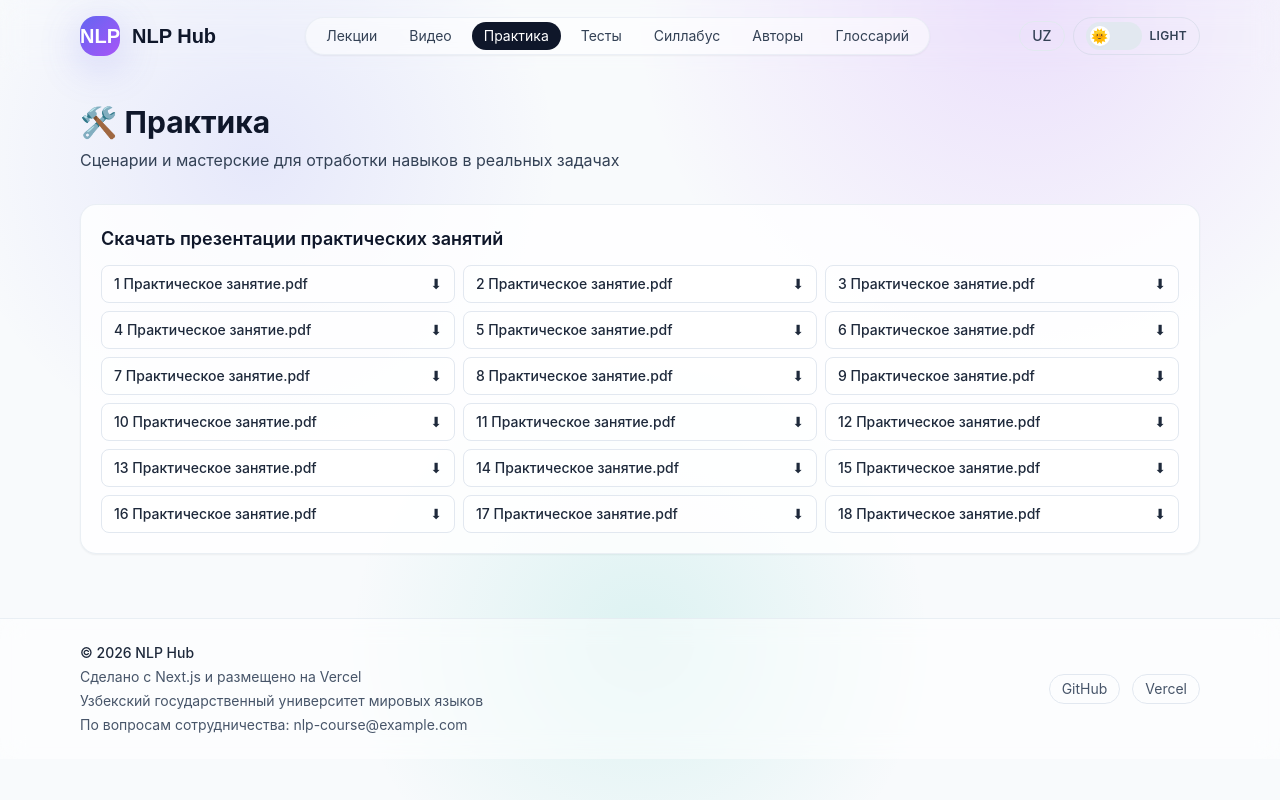
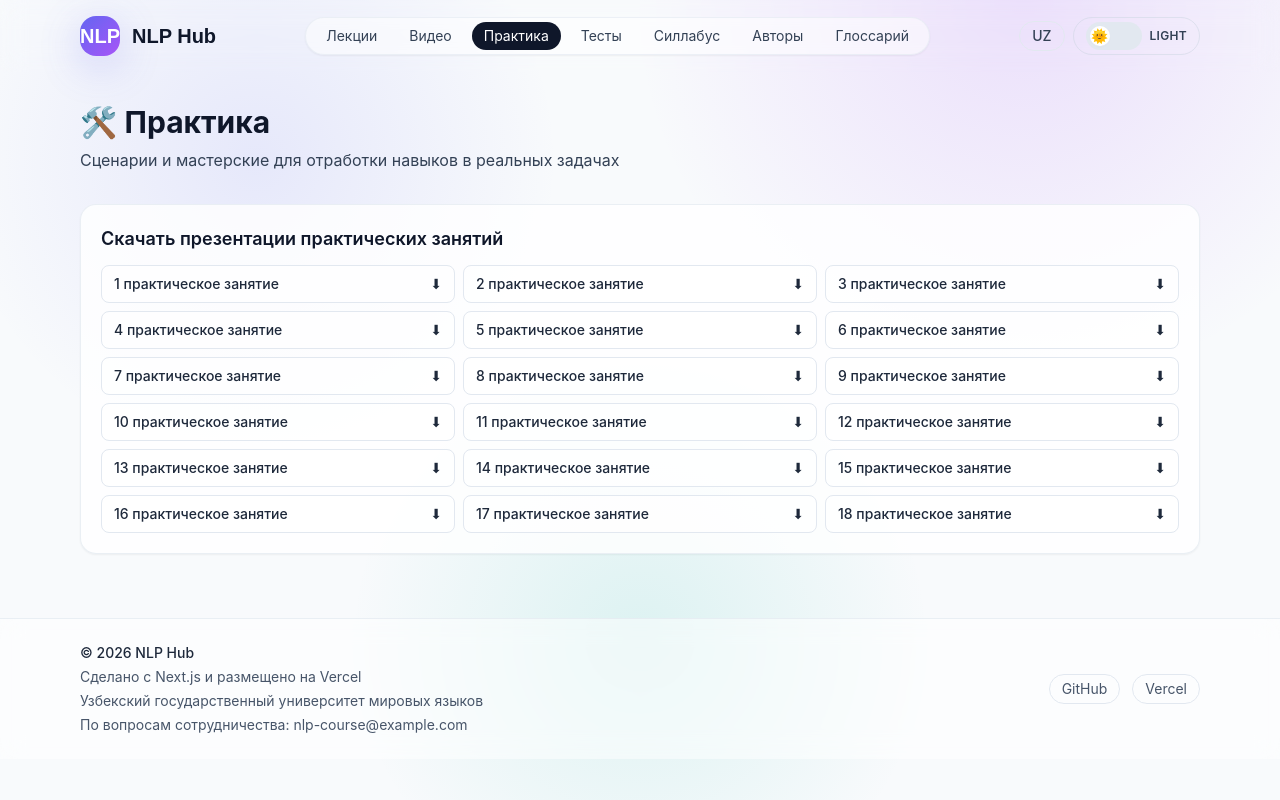
Before and after one commit to kasperskycomuz/NLP_web, a Next.js app: page /ru/practice in a window 1280 px wide. Built offline with nearby package versions, Linux system fonts and the light colour scheme.

Commit message:
testokno

```diff
--- a/app/[locale]/lectures/page.tsx
+++ b/app/[locale]/lectures/page.tsx
@@ -7,24 +7,24 @@ export default function LecturesPage({ params }: { params: { locale: Locale } })
   setRequestLocale(params.locale);
   const t = useTranslations('pages.lectures');
   const lectures = [
-    '1лекция.pdf',
-    '2 лекция.pdf',
-    '3 лекция.pdf',
-    '4 лекция.pdf',
-    '5 лекция.pdf',
-    '6 лекция.pdf',
-    '7 лекция.pdf',
-    '8 лекция.pdf',
-    '9 лекция.pdf',
-    '10 лекция.pdf',
-    '11 лекция.pdf',
-    '12 лекция.pdf',
-    '13 лекция.pdf',
-    '14 лекция.pdf',
-    '15 лекция.pdf',
-    '16 лекция.pdf',
-    '17 лекция.pdf',
-    '18 лекция.pdf'
+    { file: '1лекция.pdf', label: '1 лекция' },
+    { file: '2 лекция.pdf', label: '2 лекция' },
+    { file: '3 лекция.pdf', label: '3 лекция' },
+    { file: '4 лекция.pdf', label: '4 лекция' },
+    { file: '5 лекция.pdf', label: '5 лекция' },
+    { file: '6 лекция.pdf', label: '6 лекция' },
+    { file: '7 лекция.pdf', label: '7 лекция' },
+    { file: '8 лекция.pdf', label: '8 лекция' },
+    { file: '9 лекция.pdf', label: '9 лекция' },
+    { file: '10 лекция.pdf', label: '10 лекция' },
+    { file: '11 лекция.pdf', label: '11 лекция' },
+    { file: '12 лекция.pdf', label: '12 лекция' },
+    { file: '13 лекция.pdf', label: '13 лекция' },
+    { file: '14 лекция.pdf', label: '14 лекция' },
+    { file: '15 лекция.pdf', label: '15 лекция' },
+    { file: '16 лекция.pdf', label: '16 лекция' },
+    { file: '17 лекция.pdf', label: '17 лекция' },
+    { file: '18 лекция.pdf', label: '18 лекция' }
   ];
   return (
     <div className="space-y-6">
@@ -32,7 +32,7 @@ export default function LecturesPage({ params }: { params: { locale: Locale } })
       <div className="rounded-2xl border border-slate-200/70 bg-white/80 p-5 shadow-sm dark:border-slate-800 dark:bg-slate-900/70">
         <div className="mb-3 text-lg font-semibold text-slate-900 dark:text-white">Скачать лекции</div>
         <div className="grid gap-2 sm:grid-cols-2 md:grid-cols-3">
-          {lectures.map((file) => (
+          {lectures.map(({ file, label }) => (
             <a
               key={file}
               href={encodeURI(`/${file}`)}
@@ -40,7 +40,7 @@ export default function LecturesPage({ params }: { params: { locale: Locale } })
               rel="noreferrer"
               className="flex items-center justify-between rounded-lg border border-slate-200 bg-white/80 px-3 py-2 text-sm font-medium text-slate-800 transition hover:-translate-y-0.5 hover:shadow dark:border-slate-700 dark:bg-slate-800/70 dark:text-slate-100"
             >
-              <span className="truncate">{file}</span>
+              <span className="truncate">{label}</span>
               <span aria-hidden>⬇</span>
             </a>
           ))}
--- a/app/[locale]/practice/page.tsx
+++ b/app/[locale]/practice/page.tsx
@@ -8,24 +8,24 @@ export default function PracticePage({ params }: { params: { locale: Locale } })
   const t = useTranslations('pages.practice');
 
   const presentations = [
-    '1 Практическое занятие.pdf',
-    '2 Практическое занятие.pdf',
-    '3 Практическое занятие.pdf',
-    '4 Практическое занятие.pdf',
-    '5 Практическое занятие.pdf',
-    '6 Практическое занятие.pdf',
-    '7 Практическое занятие.pdf',
-    '8 Практическое занятие.pdf',
-    '9 Практическое занятие.pdf',
-    '10 Практическое занятие.pdf',
-    '11 Практическое занятие.pdf',
-    '12 Практическое занятие.pdf',
-    '13 Практическое занятие.pdf',
-    '14 Практическое занятие.pdf',
-    '15 Практическое занятие.pdf',
-    '16 Практическое занятие.pdf',
-    '17 Практическое занятие.pdf',
-    '18 Практическое занятие.pdf'
+    { file: '1 Практическое занятие.pdf', label: '1 практическое занятие' },
+    { file: '2 Практическое занятие.pdf', label: '2 практическое занятие' },
+    { file: '3 Практическое занятие.pdf', label: '3 практическое занятие' },
+    { file: '4 Практическое занятие.pdf', label: '4 практическое занятие' },
+    { file: '5 Практическое занятие.pdf', label: '5 практическое занятие' },
+    { file: '6 Практическое занятие.pdf', label: '6 практическое занятие' },
+    { file: '7 Практическое занятие.pdf', label: '7 практическое занятие' },
+    { file: '8 Практическое занятие.pdf', label: '8 практическое занятие' },
+    { file: '9 Практическое занятие.pdf', label: '9 практическое занятие' },
+    { file: '10 Практическое занятие.pdf', label: '10 практическое занятие' },
+    { file: '11 Практическое занятие.pdf', label: '11 практическое занятие' },
+    { file: '12 Практическое занятие.pdf', label: '12 практическое занятие' },
+    { file: '13 Практическое занятие.pdf', label: '13 практическое занятие' },
+    { file: '14 Практическое занятие.pdf', label: '14 практическое занятие' },
+    { file: '15 Практическое занятие.pdf', label: '15 практическое занятие' },
+    { file: '16 Практическое занятие.pdf', label: '16 практическое занятие' },
+    { file: '17 Практическое занятие.pdf', label: '17 практическое занятие' },
+    { file: '18 Практическое занятие.pdf', label: '18 практическое занятие' }
   ];
   return (
     <div className="space-y-6">
@@ -33,7 +33,7 @@ export default function PracticePage({ params }: { params: { locale: Locale } })
       <div className="rounded-2xl border border-slate-200/70 bg-white/80 p-5 shadow-sm dark:border-slate-800 dark:bg-slate-900/70">
         <div className="mb-3 text-lg font-semibold text-slate-900 dark:text-white">Скачать презентации практических занятий</div>
         <div className="grid gap-2 sm:grid-cols-2 md:grid-cols-3">
-          {presentations.map((file) => (
+          {presentations.map(({ file, label }) => (
             <a
               key={file}
               href={encodeURI(`/${file}`)}
@@ -41,7 +41,7 @@ export default function PracticePage({ params }: { params: { locale: Locale } })
               rel="noreferrer"
               className="flex items-center justify-between rounded-lg border border-slate-200 bg-white/80 px-3 py-2 text-sm font-medium text-slate-800 transition hover:-translate-y-0.5 hover:shadow dark:border-slate-700 dark:bg-slate-800/70 dark:text-slate-100"
             >
-              <span className="truncate">{file}</span>
+              <span className="truncate">{label}</span>
               <span aria-hidden>⬇</span>
             </a>
           ))}
--- a/app/[locale]/tests/page.tsx
+++ b/app/[locale]/tests/page.tsx
@@ -16,7 +16,7 @@ export default function TestsPage({ params }: { params: { locale: Locale } }) {
         {testTopics.map((test, idx) => (
           <Link
             key={test.title.ru}
-            href={`/${locale}/tests?topic=${idx + 1}`}
+            href={`/${locale}/tests/${idx + 1}`}
             prefetch={false}
             className="block rounded-2xl border border-slate-200/70 bg-white/70 p-5 shadow-sm transition hover:-translate-y-1 hover:shadow-lg focus:outline-none focus:ring-2 focus:ring-indigo-400 dark:border-slate-800 dark:bg-slate-900/70"
           >
```
Also changed, not shown: app/[locale]/tests/[topic]/page.tsx (added, +128 -0 lines).
